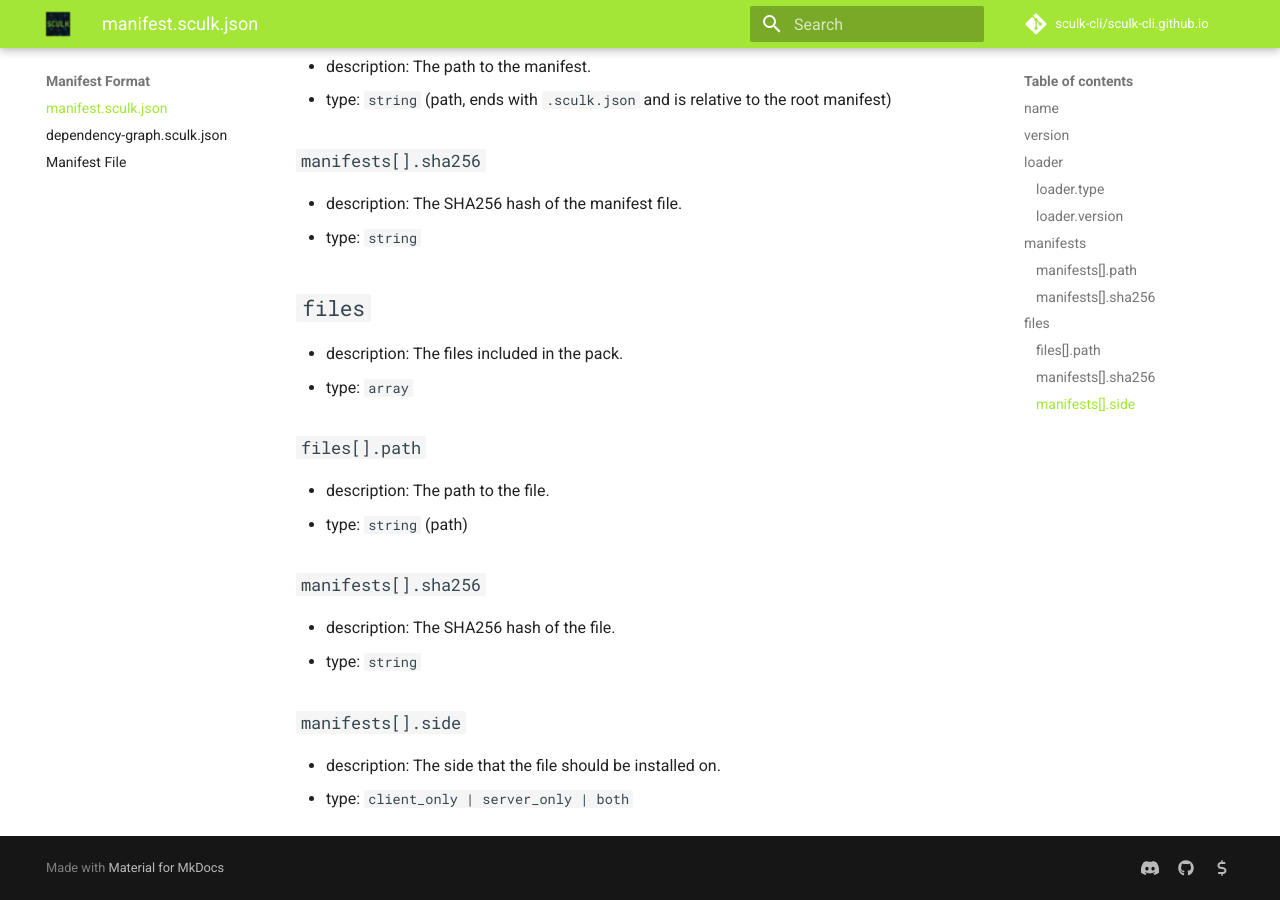
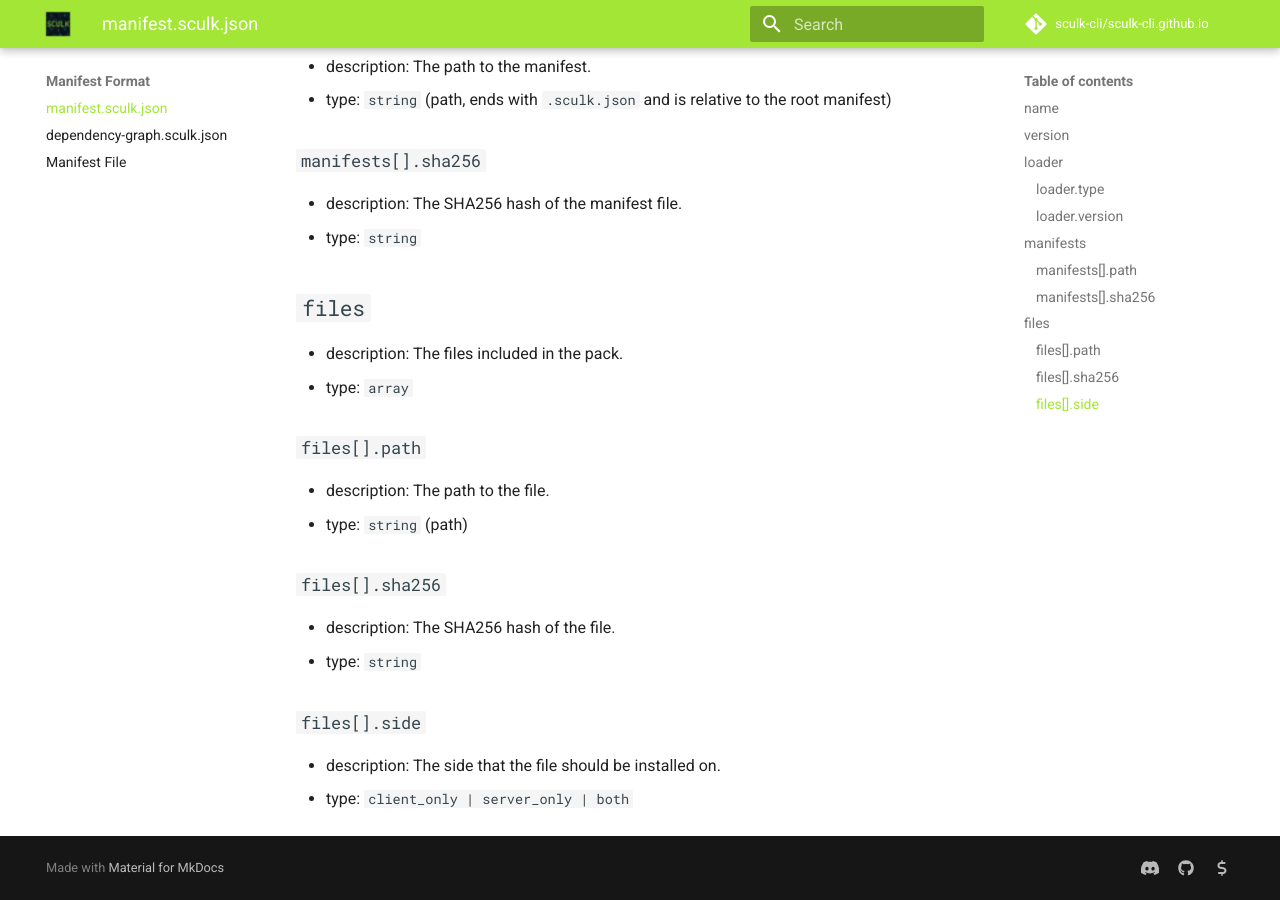
Before and after one commit to sculk-cli/sculk-cli.github.io, an MkDocs documentation site: the page built from docs/manifest-format/manifest-sculk-json.md, in a window 1280 px wide and 900 px high, scrolled down 1087 px. Built offline with MkDocs 1.6.1 and Material for MkDocs 9.7.7, drawn with Linux system fonts in a browser that asks for light colours; comment, search, counter and statistics services are not loaded.

Commit message:
fix(format): typo

```diff
--- a/docs/manifest-format/manifest-sculk-json.md
+++ b/docs/manifest-format/manifest-sculk-json.md
@@ -50,12 +50,12 @@
 - description: The path to the file.
 - type: `string` (path)
 
-### `manifests[].sha256`
+### `files[].sha256`
 
 - description: The SHA256 hash of the file.
 - type: `string`
 
-### `manifests[].side`
+### `files[].side`
 
 - description: The side that the file should be installed on.
 - type: `client_only | server_only | both`
```
